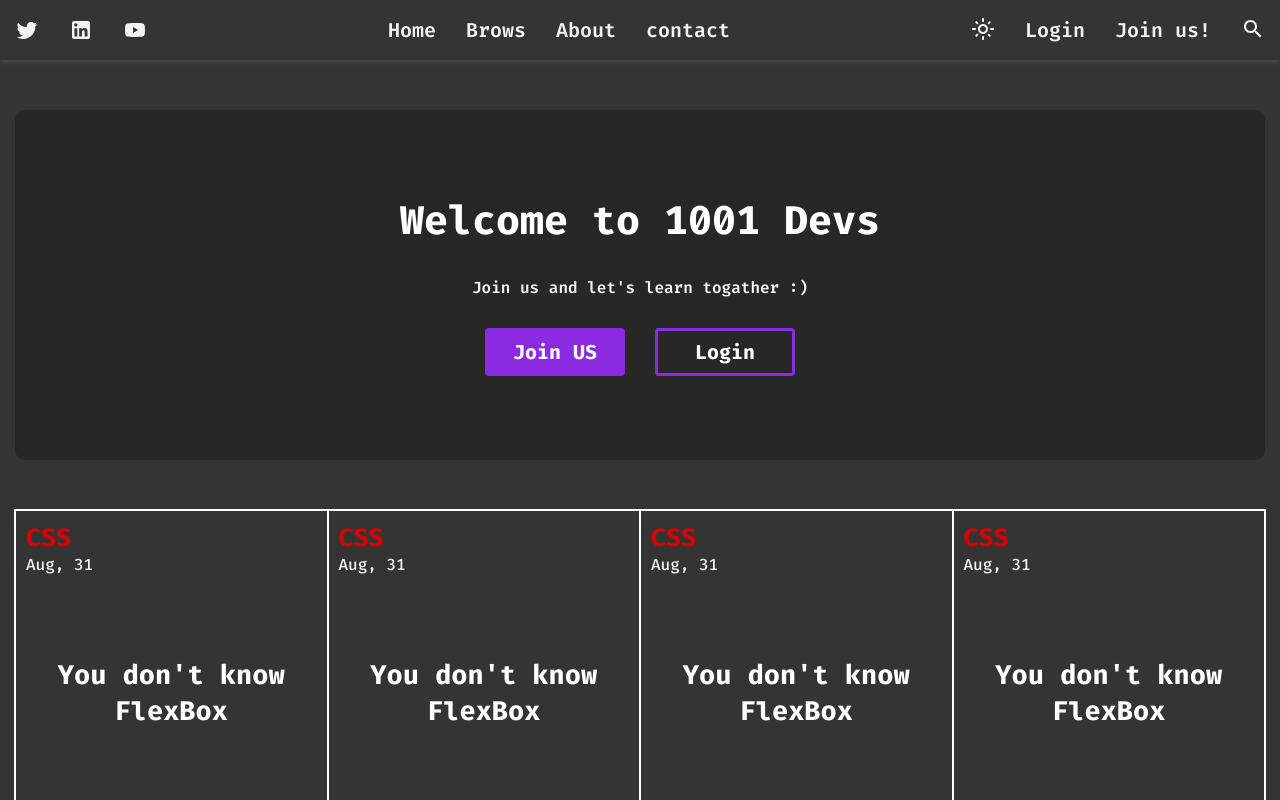
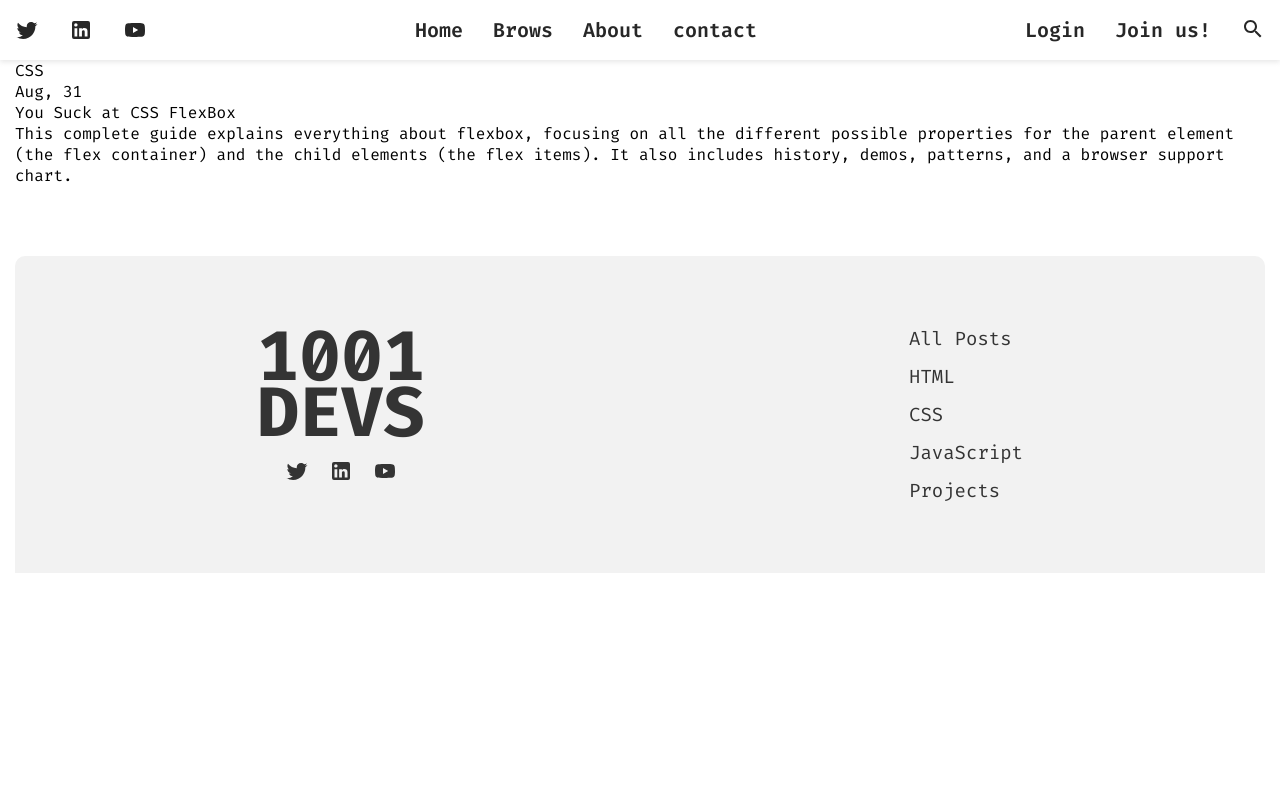
Before and after one commit to Abderraouf-Rahmani/1001devs-client, a React (Create React App) app: page / in a window 1280 px wide. Shown: the top 800 px of the page. Built offline with nearby package versions, Linux system fonts and the light colour scheme.

Commit message:
Add the blog post page & and edited some CSS

```diff
--- a/package.json
+++ b/package.json
@@ -5,8 +5,6 @@
   "dependencies": {
     "@emotion/react": "^11.9.0",
     "@emotion/styled": "^11.8.1",
-    "@fortawesome/fontawesome-svg-core": "^6.1.1",
-    "@fortawesome/free-regular-svg-icons": "^6.1.1",
     "@fortawesome/free-solid-svg-icons": "^6.1.1",
     "@fortawesome/react-fontawesome": "^0.1.18",
     "@mui/icons-material": "^5.8.0",
--- a/public/index.html
+++ b/public/index.html
@@ -12,13 +12,18 @@
     <link rel="preconnect" href="https://fonts.gstatic.com" crossorigin>
     <link href="https://fonts.googleapis.com/css2?family=Fira+Code:wght@300;400;500;600;700&display=swap" rel="stylesheet">
     <style>
+      :root {
+        --bg-darker : #F2F2F2 ;
+        --bg-dark : #ffffff;
 
 
+
+        --bg-light : #272727;
+        --bg-lighter :#343434 ;
+
+      }
+
       * {
-        --bg-darker : #272727 ;
-        --bg-dark : #343434;
-        --bg-light : #F2F2F2;
-        --bg-lighter :#ffffff ;
         margin: 0;
         padding: 0;
       }
--- a/src/App.js
+++ b/src/App.js
@@ -1,9 +1,15 @@
-import Home from "./pages/home/Home.jsx"
+import Navbar from "./components/navbar/Navbar.jsx"
+//import Home from "./pages/home/Home.jsx"
+import Post from "./pages/post/Post.jsx"
+import Footer from "./components/footer/Footer.jsx"
 
 function App() {
   return (
     <div className="App">
-      <Home />
+      <Navbar />
+      <Post />
+      <Footer />
+
     </div>
   );
 }
--- a/src/components/navbar/Navbar.jsx
+++ b/src/components/navbar/Navbar.jsx
@@ -1,13 +1,13 @@
-import React from 'react'
+
 import "./navbar.css"
 import TwitterIcon from '@mui/icons-material/Twitter';
 import LinkedInIcon from '@mui/icons-material/LinkedIn';
 import YouTubeIcon from '@mui/icons-material/YouTube';
 import SearchIcon from '@mui/icons-material/Search';
-import LightModeOutlinedIcon from '@mui/icons-material/LightModeOutlined';
-//import SideNav from '../sidenave/SideNav';
+
 
 export default function Navbar() {
+
   return (
     <nav className='navbar'>
        <div className="container">
@@ -25,7 +25,7 @@ export default function Navbar() {
 
            </div>
            <div className="right">
-                    <LightModeOutlinedIcon className='nav-icon' />
+
                    <div className="nav-item">Login</div>
                    <div className="nav-item">Join us!</div>
                    <SearchIcon  className='nav-icon' />
--- a/src/components/navbar/navbar.css
+++ b/src/components/navbar/navbar.css
@@ -3,6 +3,7 @@
 }
 
 .navbar{
+
     color: var(--bg-light);
     font-size: 20px;
     font-weight: 600;
@@ -10,9 +11,9 @@
     top: 0px;
     z-index: 999;
     background-color: var(--bg-dark);
-    -webkit-box-shadow: 0px 2px 5px 0px rgba(79,79,79,1);
--moz-box-shadow: 0px 2px 5px 0px rgba(79,79,79,1);
-box-shadow: 0px 2px 5px 0px rgba(79,79,79,1);
+    -webkit-box-shadow: 0px 2px 5px 0px rgba(134, 133, 135, 0.2);
+-moz-box-shadow: 0px 2px 5px 0px rgba(134, 133, 135, 0.2);
+box-shadow: 0px 2px 5px 0px rgba(134, 133, 135, 0.2);
 
 }
 
--- a/src/components/postcard/postcard.css
+++ b/src/components/postcard/postcard.css
@@ -1,6 +1,6 @@
 .post-card {
    background-color: var(--bg-dark);
-    border: 2px solid white;
+    border: 2px solid var(--bg-light);
     min-width:300px;
     height: 300px;
     transition: .2s ease-in-out;
--- a/src/pages/home/Home.jsx
+++ b/src/pages/home/Home.jsx
@@ -1,16 +1,16 @@
 import React from 'react'
-import Footer from '../../components/footer/Footer'
+
 import Header from '../../components/header/Header'
-import Navbar from '../../components/navbar/Navbar'
+
 import Posts from '../../components/posts/Posts'
 import "./home.css"
 export default function Home() {
   return (
       <div className='home'>
-      <Navbar />
+
       <Header />
       <Posts />
-      <Footer />
+
       </div>
   )
 }
--- /dev/null
+++ b/src/pages/post/Post.jsx
@@ -0,0 +1,28 @@
+import React from "react";
+import "./post.css"
+
+export default function Post() {
+
+  return (
+    <div className="post">
+      <div className="container">
+
+        <div className="post-header">
+          <div className="post-details">
+            <div className="post-tag">CSS</div>
+            <div className="post-date">Aug, 31</div>
+          </div>
+          <div className="post-title">You Suck at CSS FlexBox</div>
+        </div>
+
+          <div className="post-content">
+            <p>
+              This complete guide explains everything about flexbox, focusing on all the different possible properties for the parent element (the flex container) and the child elements (the flex items). It also includes history, demos, patterns, and a browser support chart.
+            </p>
+          </div>
+
+
+      </div>
+    </div>
+  )
+}
```
Also changed, not shown: src/pages/post/post.css (added), 2 other files (tests, documents, lock files or other folders).
